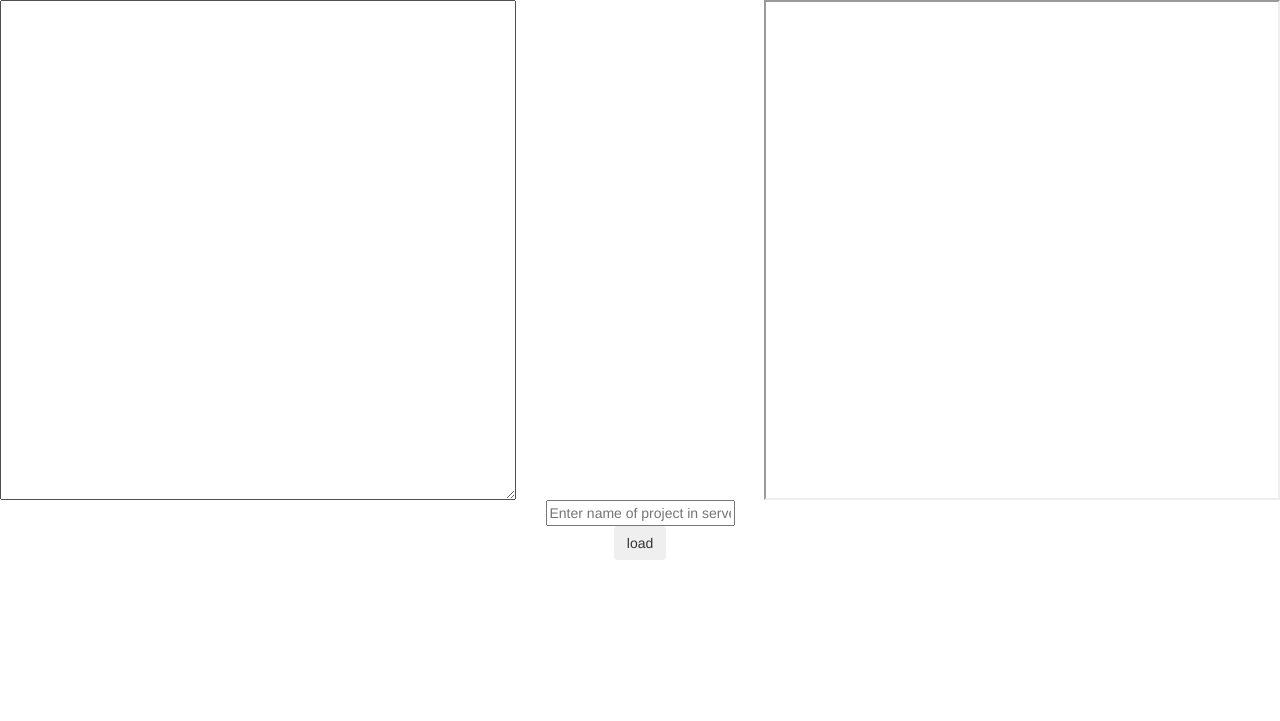
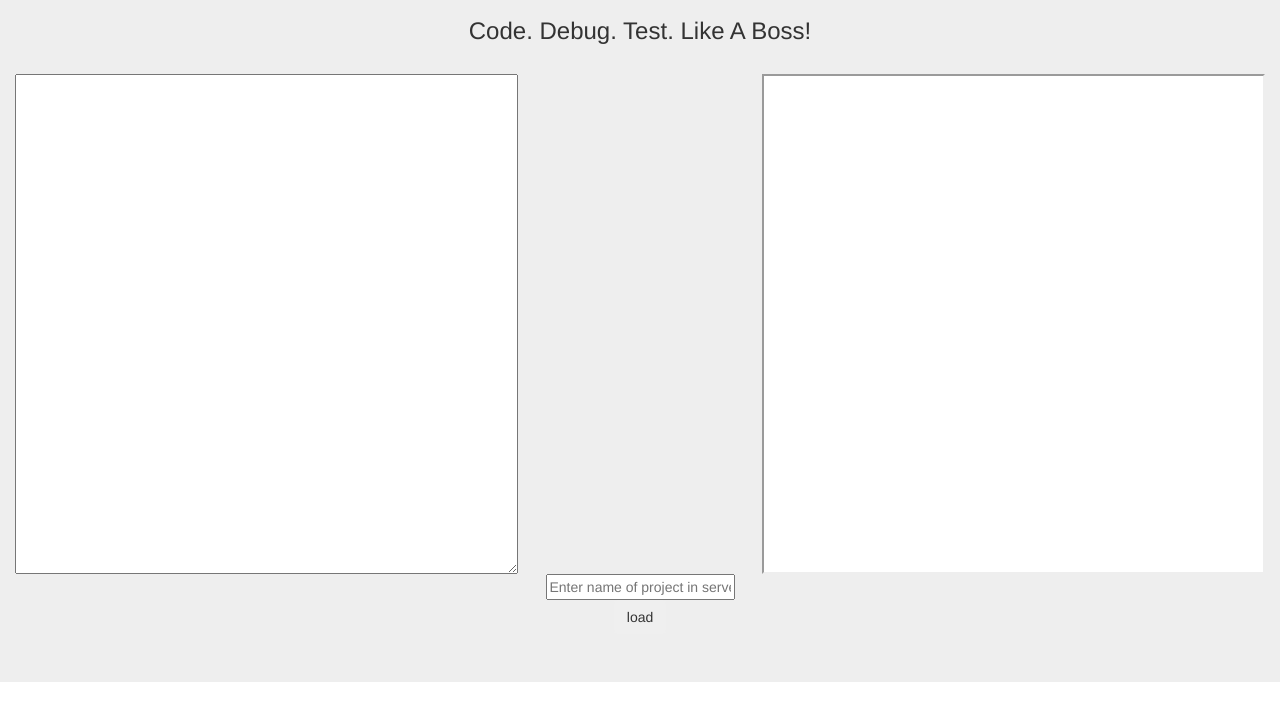
Before and after one commit to iamthemananiket/wtproject, a PHP site: page /code_editor.html in a window 1280 px wide. Shown: the top 721 px of the page. Run offline with PHP 8.4, Linux system fonts and the light colour scheme; some libraries are stand-ins or nearby versions.

Commit message:
positioning

```diff
--- a/code_editor.css
+++ b/code_editor.css
@@ -11,6 +11,7 @@ body {
 iframe {
     height: 100%;
     width: 100%;
+	background-color: white;
 
 }
 #server_location {
--- a/code_editor.html
+++ b/code_editor.html
@@ -13,9 +13,12 @@
 
 <body>
 	<div class="se-pre-con"></div>
-	<div class="container-fixed" style="height: 500px;">
+	<div class="jumbotron">
+		<div class="page-header"><h3 style="text-align: center; margin-top: -70px; margin-bottom: 0px;">Code. Debug. Test. Like A Boss!</h3></div>
+		<div class="container-fluid" style="height: 500px;">
 			<div class="row" style="height: 100%">
-			<div class="col-md-5 fadeInLeft" style="visibility: visible; animation-duration: 1.5s; animation-delay: 0.0s; height: 100%" id="codeArea">
+				<div class="col-md-5 fadeInLeft" style="visibility: visible; animation-duration: 1.5s; animation-delay: 0.0s; height: 100%"
+					id="codeArea">
 					<textarea id="code">
 
 				</textarea>
@@ -28,9 +31,11 @@
 				</div>
 			</div>
 		</div>
+
 		<div>
 			<input type="text" name="location" id="server_location" placeholder="Enter name of project in server"></input>
-		<button class="btn btn-submit"name="go" id="go">load</button>
+			<button class="btn btn-submit" name="go" id="go">load</button>
+		</div>
 	</div>
 
 </body>
--- a/js/code_editor.js
+++ b/js/code_editor.js
@@ -58,7 +58,8 @@ function buildbuttonArea() {
 	var fileBox = document.createElement('input');
 	//fileBox.hidden = true;
 	fileBox.className = "newFileBox";
-	fileBox.size = 4;
+	fileBox.size = 15;
+	fileBox.placeholder = "Enter filetype/name";
 	button.id = "newFile";
 	button.className = "newButtons";
 	button.textContent = "+"
```
Lines whose indentation alone changed are shown as unchanged.
